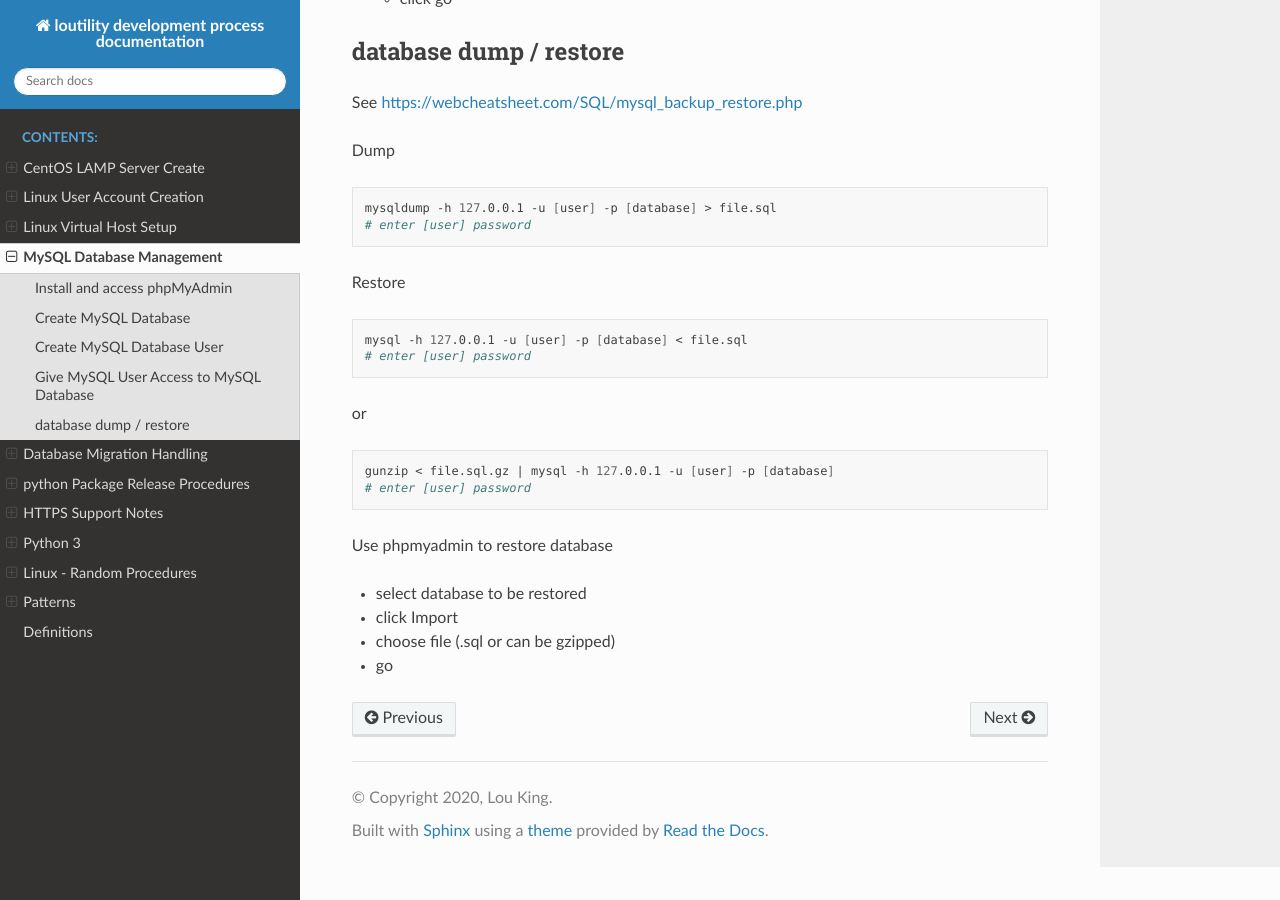
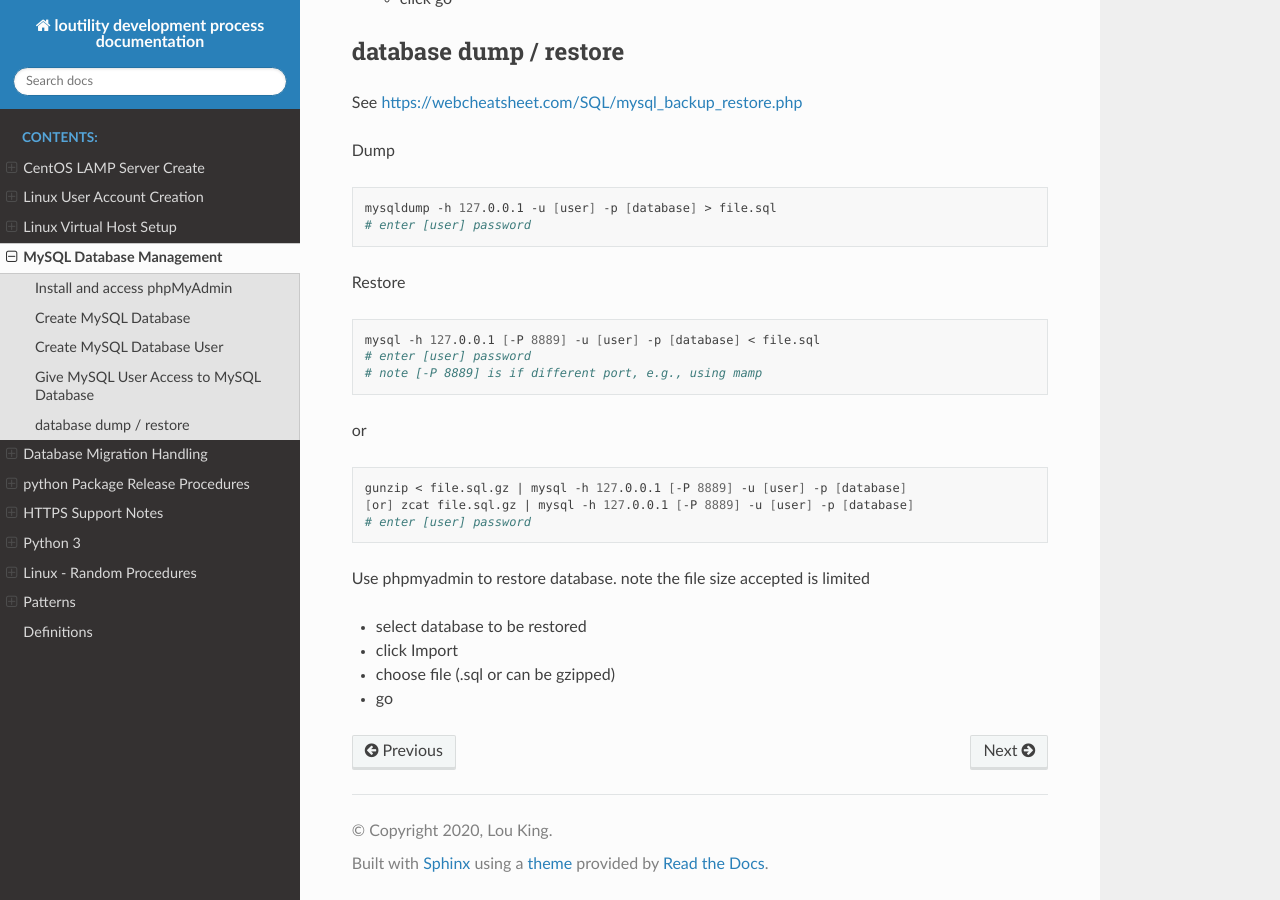
Before and after one commit to shanholtzerk/fork_loudevprocess, a Sphinx documentation site: the page built from docs/source/mysql-database-management.rst, in a window 1280 px wide and 900 px high, scrolled down 1380 px. Built offline with Sphinx 7.4.7 and the Read the Docs theme 2.0.0, drawn with Linux system fonts in a browser that asks for light colours.

Commit message:
database restore updates

```diff
--- a/docs/source/mysql-database-management.rst
+++ b/docs/source/mysql-database-management.rst
@@ -79,17 +79,19 @@ Restore
 
 .. code-block:: shell
 
-    mysql -h 127.0.0.1 -u [user] -p [database] < file.sql
+    mysql -h 127.0.0.1 [-P 8889] -u [user] -p [database] < file.sql
     # enter [user] password
+    # note [-P 8889] is if different port, e.g., using mamp
 
 or
 
 .. code-block:: shell
 
-    gunzip < file.sql.gz | mysql -h 127.0.0.1 -u [user] -p [database]
+    gunzip < file.sql.gz | mysql -h 127.0.0.1 [-P 8889] -u [user] -p [database]
+    [or] zcat file.sql.gz | mysql -h 127.0.0.1 [-P 8889] -u [user] -p [database]
     # enter [user] password
 
-Use phpmyadmin to restore database
+Use phpmyadmin to restore database. note the file size accepted is limited
 
 * select database to be restored
 * click Import
```
